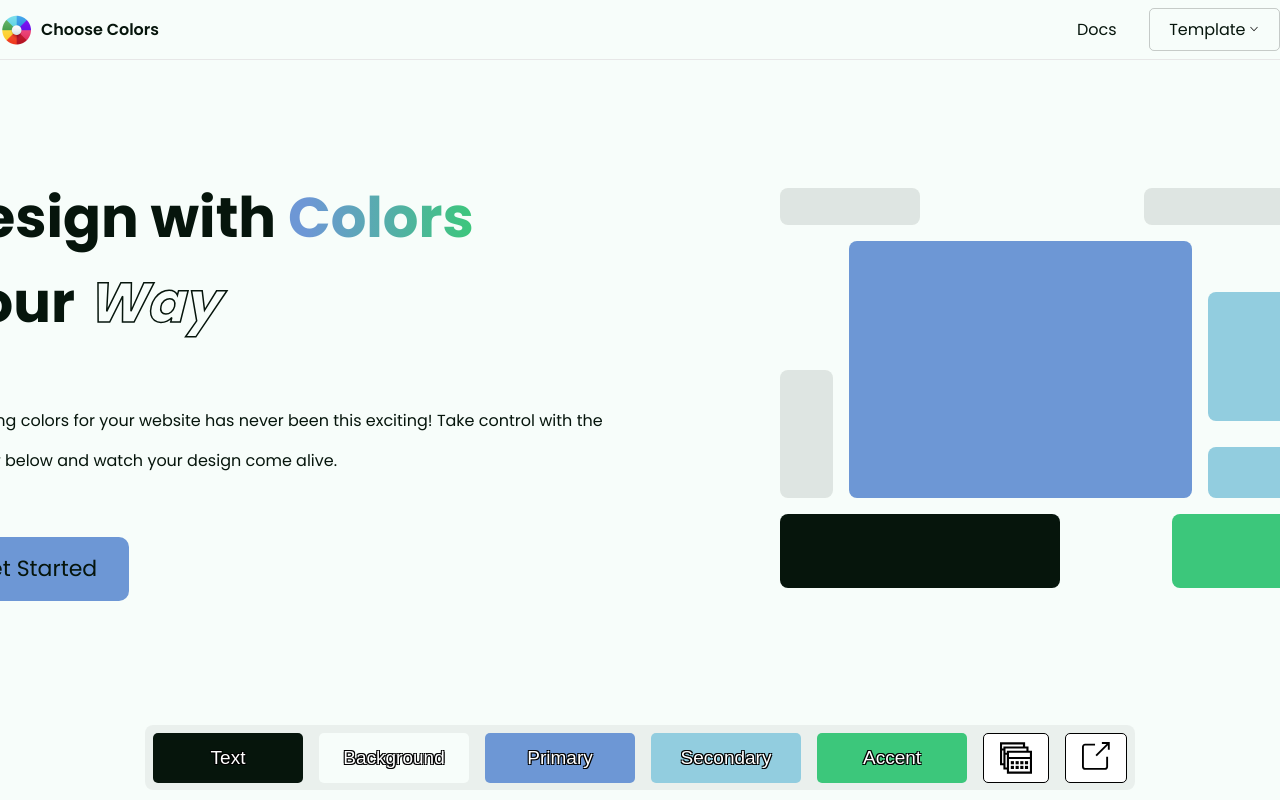
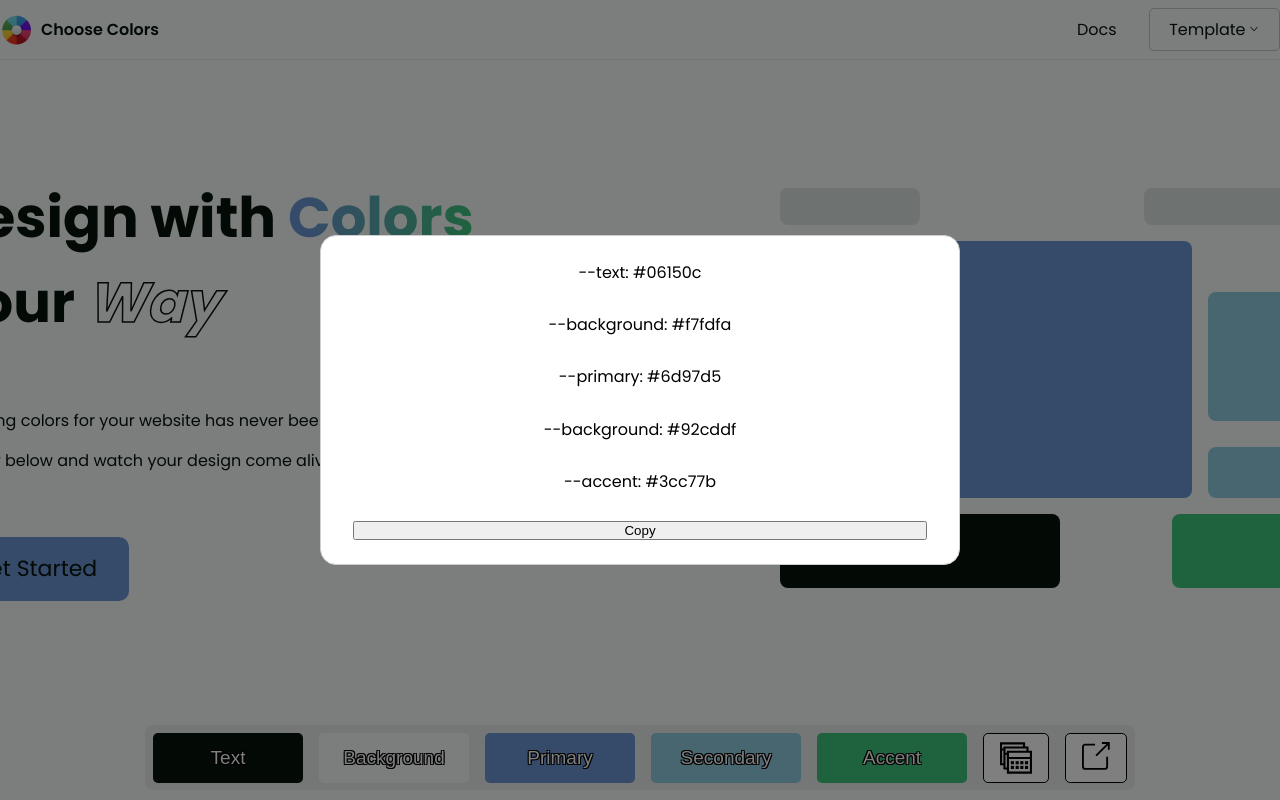
Before and after one commit to Lexsak/choose-color, an Angular app: page / in a window 1280 px wide. Shown: the top 800 px of the page. Built offline with nearby package versions, Linux system fonts and the light colour scheme.

Commit message:
copy colors css first setup

```diff
--- a/src/app/layouts/color-toolbar/color-toolbar.component.css
+++ b/src/app/layouts/color-toolbar/color-toolbar.component.css
@@ -65,7 +65,7 @@ input[type="color"]::-webkit-color-swatch {
 }
 
 /* DropDown */
-.dropdown-container {
+.dropdown-container{
   position: relative;
   background-color: white;
   cursor: pointer;
@@ -114,3 +114,33 @@ input[type="color"]::-webkit-color-swatch {
   background-color: black;
   color: white;
 }
+
+
+/* Copy */
+.copy-container{
+  position: fixed;
+  top: 0;
+  left: 0;
+  width: 100%;
+  height: 100vh;
+  background-color: rgba(0, 0, 0, 0.50);
+  z-index: 999;
+}
+
+.copy-colors {
+  position: fixed;
+  top: 50%;
+  left: 50%;
+  transform: translate(-50%, -50%);
+  background-color: white;
+  color: black;
+  height: 330px;
+  width: 50%;
+  display: flex;
+  flex-direction: column;
+  justify-content: space-between;
+  padding: 24px 32px;
+  border: 1px solid rgb(206, 206, 206);
+  border-radius: 16px;
+  gap: 1rem;
+}
--- a/src/app/layouts/color-toolbar/color-toolbar.component.html
+++ b/src/app/layouts/color-toolbar/color-toolbar.component.html
@@ -37,8 +37,8 @@
     />
 
     <!-- DropDown -->
-    <div class="dropdown-container"(click)="changeDropDown()">
-      <div class="dropdown-text" >
+    <div class="dropdown-container" (click)="changeDropDown()">
+      <div class="dropdown-text">
         <svg
           enable-background="new 0 0 48 48"
           height="32px"
@@ -87,12 +87,19 @@
     </div>
 
     <div class="dropdown-container" (click)="changeCopy()">
-      <div class="dropdown-text" >
+      <div class="dropdown-text">
         <img src="../../../assets/icons/copy.svg" alt="copy-icon" />
-      </div>
-      <div class="dropdown-menu" *ngIf="isCopy">
-        <button (click)="copyToClipboard()">Copy</button>
       </div>
     </div>
   </div>
 </div>
+<div class="copy-container" *ngIf="isCopy" (click)="changeCopy()">
+  <div class="copy-colors" (click)="$event.stopPropagation()">
+    <p>--text: {{ getTextColor() }}</p>
+    <p>--background: {{ getBackgroundColor() }}</p>
+    <p>--primary: {{ getPrimaryColor() }}</p>
+    <p>--background: {{ getSecondaryColor() }}</p>
+    <p>--accent: {{ getAccentColor() }}</p>
+    <button (click)="copyToClipboard()">Copy</button>
+  </div>
+</div>
--- a/src/app/layouts/color-toolbar/color-toolbar.component.ts
+++ b/src/app/layouts/color-toolbar/color-toolbar.component.ts
@@ -115,6 +115,7 @@ export class ColorToolbarComponent implements OnInit {
       // Sprawdź czy kliknięcie nie nastąpiło wewnątrz dropdown-container
       if (!clickedElement.closest('.dropdown-container')) {
         this.isDropDown = false;
+        this.isCopy = false;
       }
     }
   }
@@ -148,7 +149,7 @@ export class ColorToolbarComponent implements OnInit {
 
   // Copy
 
-  isCopy: boolean = false;
+  isCopy: boolean = true;
   changeCopy() {
     this.isCopy = !this.isCopy;
   }
```
